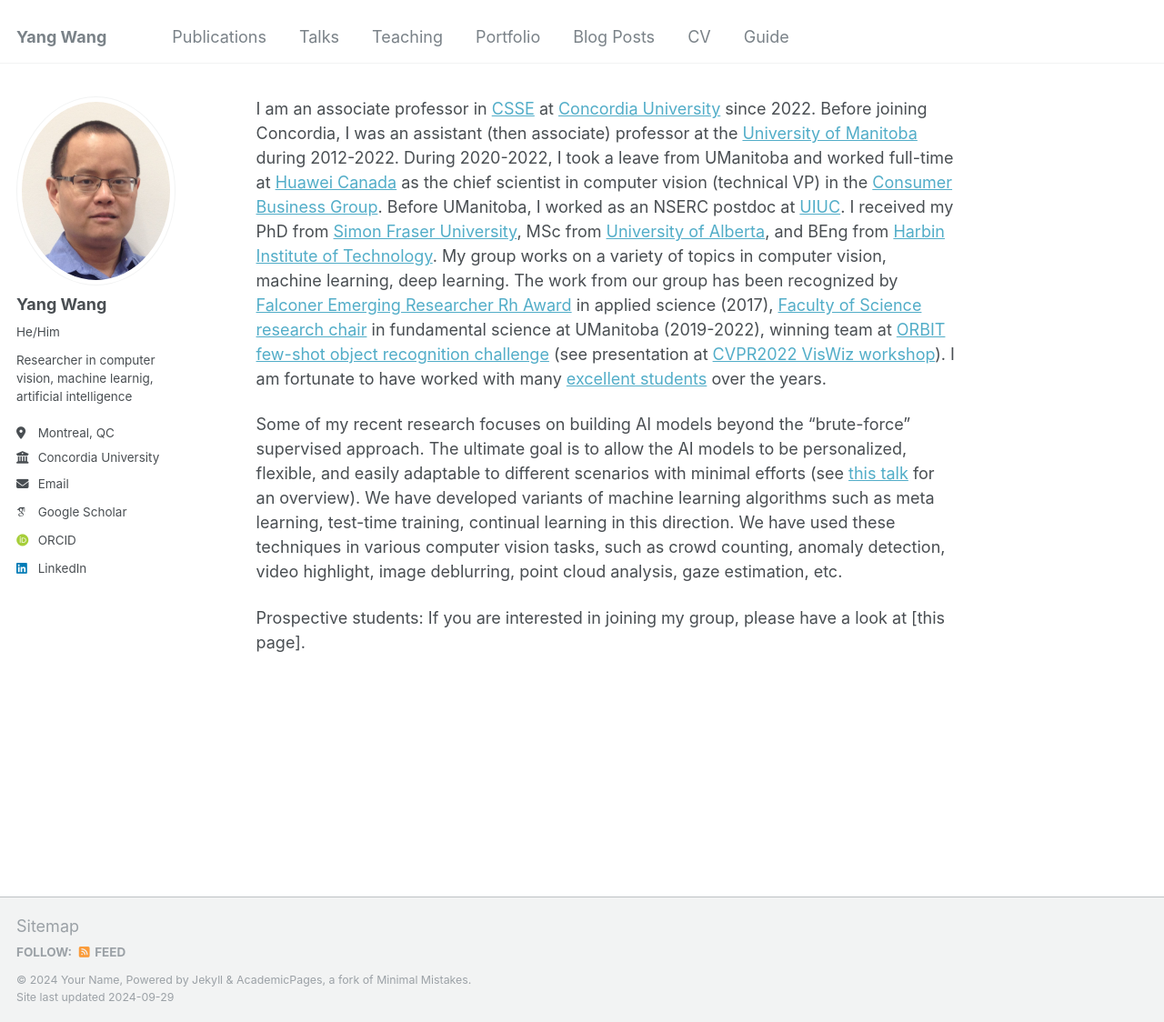
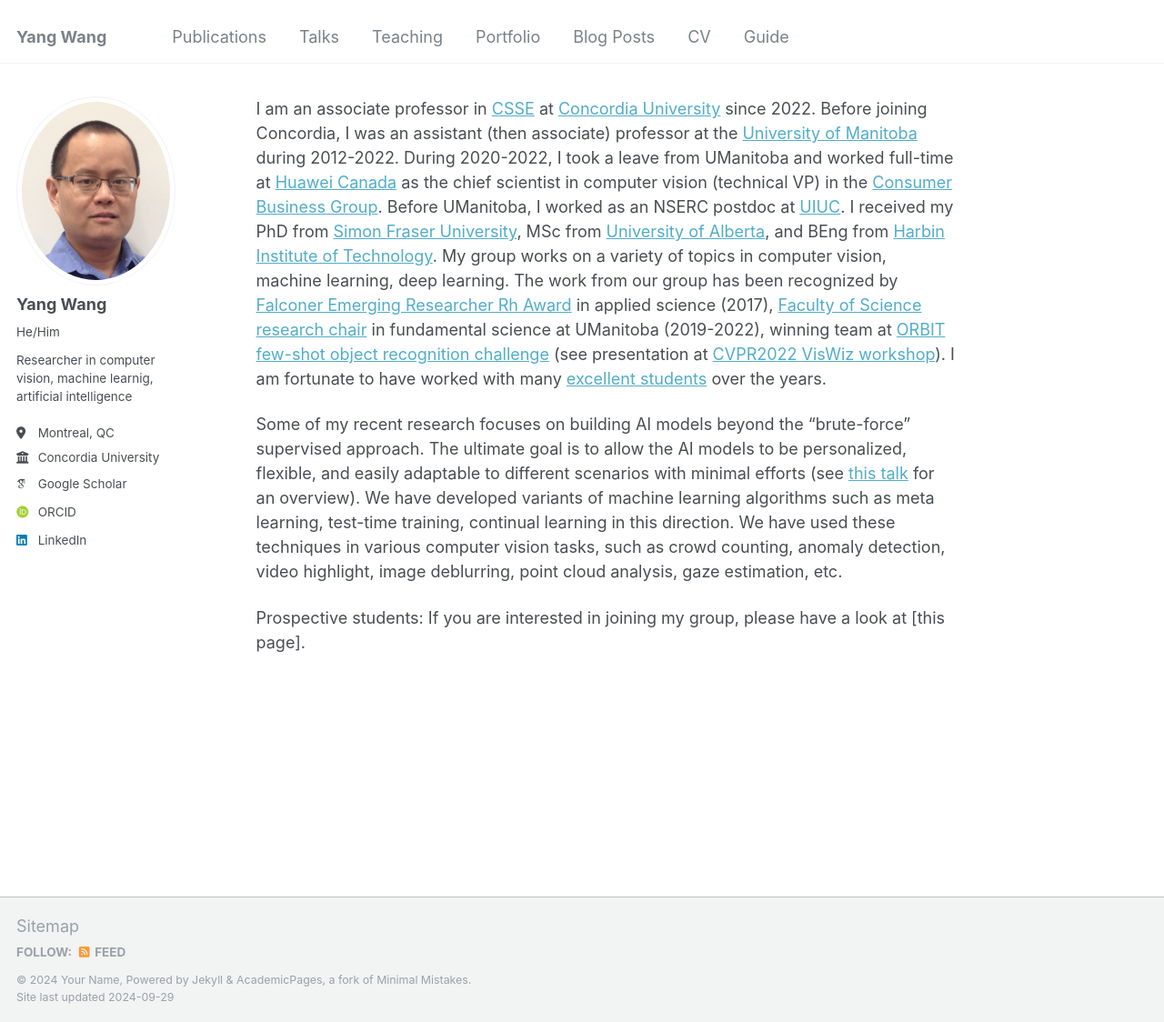
Before and after one commit to kywang/kywang.github.io, a Jekyll site: the page built from _pages/about.md, in a window 1280 px wide and 1124 px high. Shown: the whole window at 91% size. Built offline with Jekyll 4.4.1, drawn with Linux system fonts in a browser that asks for light colours; some web fonts are replaced.

Commit message:
Update _config.yml

```diff
--- a/_config.yml
+++ b/_config.yml
@@ -21,14 +21,14 @@
 #               Additional customization can be done by editing /_includes/author-profile.html
 author:
   # Biographic information
-  avatar           : "profile.jpg"
+  avatar           : "profile.png"
   name             : "Yang Wang"
   pronouns         : "He/Him"
   bio              : "Researcher in computer vision, machine learnig, artificial intelligence"
   location         : "Montreal, QC"
   employer         : "Concordia University"
   uri              : # URL
-  email            : "none@example.org"
+  email            : # URL
 
   # Academic websites
   arxiv            : # URL - Update with the correct link to your profile
```
